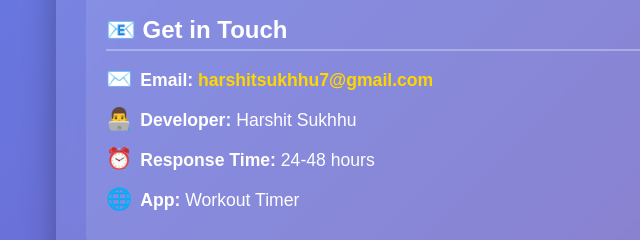
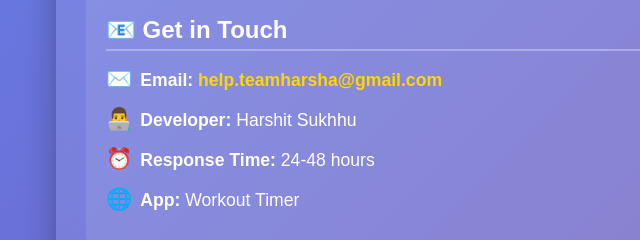
Before and after one commit to Harsha07xy/Workout-timer, a plain HTML site: page contact.html in a window 1280 px wide. Shown: the part 178-418 px from the top of the page, 184-824 px from the left. Drawn offline with Linux system fonts and the light colour scheme.

Commit message:
Update contact.html

```diff
--- a/contact.html
+++ b/contact.html
@@ -80,7 +80,7 @@
 
         <div class="contact-info">
             <h2>📧 Get in Touch</h2>
-            <p><span class="icon">✉️</span><strong>Email:</strong> <a href="mailto:harshitsukhhu7@gmail.com" class="email-link">harshitsukhhu7@gmail.com</a></p>
+            <p><span class="icon">✉️</span><strong>Email:</strong> <a href="mailto:help.teamharsha@gmail.com" class="email-link">help.teamharsha@gmail.com</a></p>
             <p><span class="icon">👨‍💻</span><strong>Developer:</strong> Harshit Sukhhu</p>
             <p><span class="icon">⏰</span><strong>Response Time:</strong> 24-48 hours</p>
             <p><span class="icon">🌐</span><strong>App:</strong> Workout Timer</p>
```
